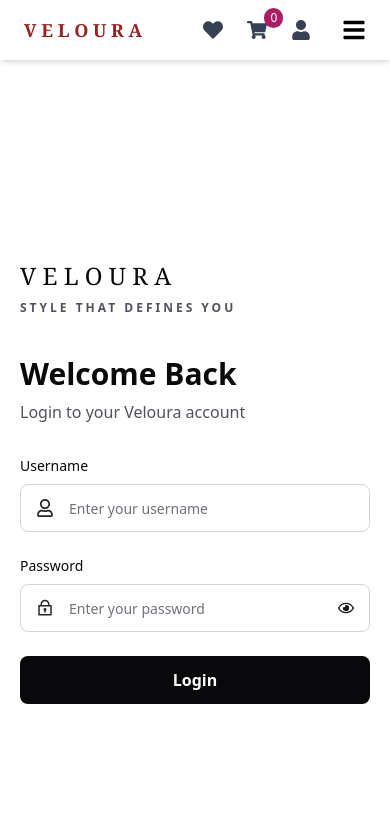
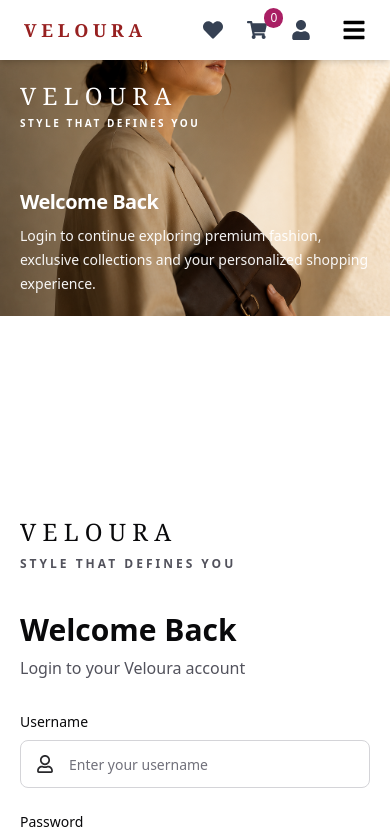
Before and after one commit to HS0807/my-e-commerceshop, a Next.js app: page /login in a window 390 px wide. Shown: the top 838 px of the page. Built offline with nearby package versions, Linux system fonts and the light colour scheme.

Commit message:
Add project files

```diff
--- a/src/app/login/page.js
+++ b/src/app/login/page.js
@@ -68,41 +68,40 @@
         <main className="min-h-screen bg-white text-zinc-950">
             <div className="grid min-h-screen lg:grid-cols-2">
                 {/* Left Section */}
-        <div className="relative hidden min-h-screen overflow-hidden lg:block">
+                <div className="relative h-64 overflow-hidden sm:h-80 lg:h-screen">
                     <Image
                         src="/assets/girl.png"
                         alt="Fashion Model"
                         fill
                         priority
-            sizes="50vw"
+                        sizes="(max-width: 1023px) 100vw, 50vw"
                         className="object-cover object-center"
                     />
 
                     <Link
                         href="/"
-            className="absolute left-6 top-8 text-white xl:left-10 xl:top-10"
+                        className="absolute left-5 top-6 text-white sm:left-8 sm:top-8 lg:left-10 lg:top-10"
                     >
-            <span className="block font-serif text-3xl leading-none xl:text-[2.2rem]">
+                        <span className="block font-serif text-2xl leading-none sm:text-3xl xl:text-[2.2rem]">
                             V E L O U R A
                         </span>
 
-            <span className="mt-3 block text-xs font-semibold tracking-[0.3em] xl:text-sm xl:tracking-[0.42em]">
+                        <span className="mt-2 block text-[10px] font-semibold tracking-[0.25em] sm:text-xs lg:mt-3 lg:text-sm lg:tracking-[0.42em]">
                             STYLE THAT DEFINES YOU
                         </span>
                     </Link>
 
-          <div className="absolute inset-x-6 bottom-10 text-white xl:inset-x-10 xl:bottom-14">
-            <h2 className="text-2xl font-bold tracking-tight xl:text-3xl">
+                    <div className="absolute inset-x-5 bottom-5 text-white sm:inset-x-8 sm:bottom-8 lg:inset-x-10 lg:bottom-14">
+                        <h2 className="text-xl font-bold tracking-tight sm:text-2xl xl:text-3xl">
                             Welcome Back
                         </h2>
 
-            <p className="mt-3 max-w-sm text-base leading-7 text-white/95 xl:text-lg">
+                        <p className="mt-2 max-w-sm text-sm leading-6 text-white/95 sm:text-base sm:leading-7 xl:text-lg">
                             Login to continue exploring premium fashion, exclusive
                             collections and your personalized shopping experience.
                         </p>
                     </div>
                 </div>
-
                 {/* Right Section */}
                 <section className="flex min-h-screen items-center justify-center px-5 py-10 sm:px-8 md:px-12 lg:px-8 xl:px-14">
                     <div className="w-full max-w-md">
```
Lines whose indentation alone changed are shown as unchanged.
